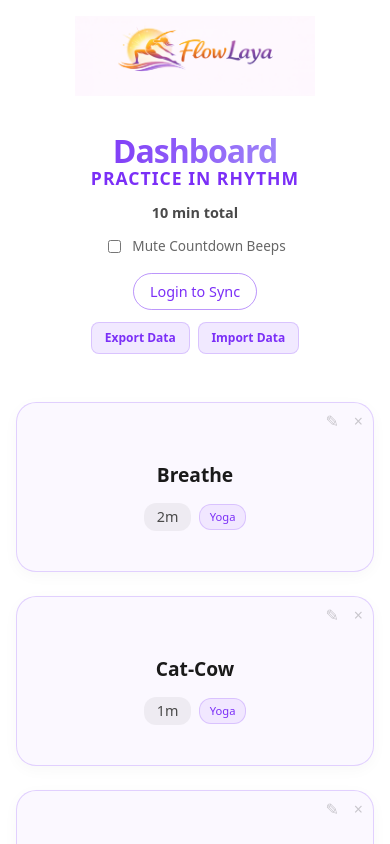
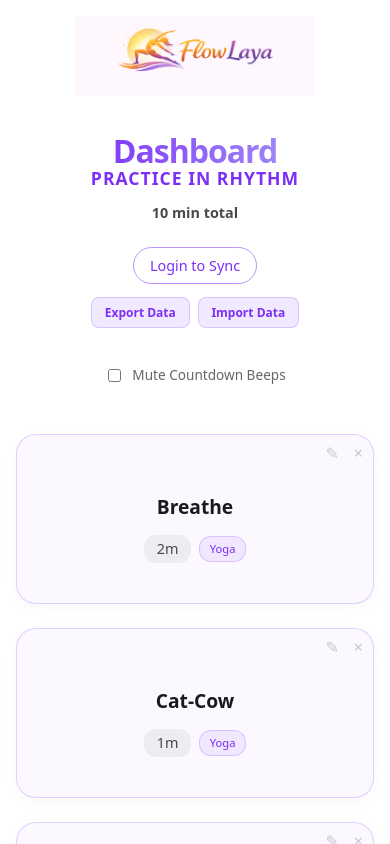
Before and after one commit to cortanext/LayaAbhyasa, a React (Vite) app: page / in a window 390 px wide. Shown: the top 844 px of the page. Built offline with nearby package versions, Linux system fonts and the light colour scheme.

Commit message:
UI: Move profile section above settings on mobile

```diff
--- a/src/App.jsx
+++ b/src/App.jsx
@@ -695,47 +695,8 @@ function App() {
                             <h1 className={styles.title}>Dashboard {isSyncing && <span className={styles.syncing}>◌</span>}</h1>
                             <div className={styles.subtitle}>Practice in rhythm</div>
                             <div className={styles.totalTime}>{totalDurationMinutes} min total</div>
-                            <div className={styles.settingsSection}>
-                                {user && (
-                                    <select
-                                        onChange={(e) => selectTemplate(e.target.value)}
-                                        style={{
-                                            padding: '0.4rem 0.8rem',
-                                            borderRadius: '8px',
-                                            border: '1px solid rgba(123, 47, 247, 0.3)',
-                                            background: 'rgba(123, 47, 247, 0.15)',
-                                            color: '#7b2ff7',
-                                            fontSize: '0.85rem',
-                                            cursor: 'pointer',
-                                            outline: 'none',
-                                            fontWeight: '600'
-                                        }}
-                                        defaultValue=""
-                                    >
-                                        <option value="" disabled>Load Template...</option>
-                                        <option value="custom">My Custom Routine</option>
-                                        <option disabled>──────────</option>
-                                        <option value="15min">15 Minute Quick Session</option>
-                                        <option value="30min">30 Minute Standard Session</option>
-                                        <option value="30min_yoga">30 Minute Yoga Flow</option>
-                                        <option value="45min">45 Minute Extended Session</option>
-                                        <option value="60min">1 Hour Full Practice</option>
-                                    </select>
-                                )}
-                                <label className={styles.settingToggle}>
-                                    <input
-                                        type="checkbox"
-                                        checked={muteBeeps}
-                                        onChange={(e) => {
-                                            const val = e.target.checked;
-                                            setMuteBeeps(val);
-                                            localStorage.setItem('muteBeeps', val);
-                                        }}
-                                    />
-                                    <span>Mute Countdown Beeps</span>
-                                </label>
-                            </div>
                         </div>
+
                         <div className={styles.userControls}>
                             {user ? (() => {
                                 const email = typeof user === 'object' ? user?.email : user;
@@ -797,6 +758,47 @@ function App() {
                                     <input type="file" accept=".json" onChange={handleImport} style={{ display: 'none' }} />
                                 </label>
                             </div>
+                        </div>
+
+                        <div className={styles.settingsSection}>
+                            {user && (
+                                <select
+                                    onChange={(e) => selectTemplate(e.target.value)}
+                                    style={{
+                                        padding: '0.4rem 0.8rem',
+                                        borderRadius: '8px',
+                                        border: '1px solid rgba(123, 47, 247, 0.3)',
+                                        background: 'rgba(123, 47, 247, 0.15)',
+                                        color: '#7b2ff7',
+                                        fontSize: '0.85rem',
+                                        cursor: 'pointer',
+                                        outline: 'none',
+                                        fontWeight: '600'
+                                    }}
+                                    defaultValue=""
+                                >
+                                    <option value="" disabled>Load Template...</option>
+                                    <option value="custom">My Custom Routine</option>
+                                    <option disabled>──────────</option>
+                                    <option value="15min">15 Minute Quick Session</option>
+                                    <option value="30min">30 Minute Standard Session</option>
+                                    <option value="30min_yoga">30 Minute Yoga Flow</option>
+                                    <option value="45min">45 Minute Extended Session</option>
+                                    <option value="60min">1 Hour Full Practice</option>
+                                </select>
+                            )}
+                            <label className={styles.settingToggle}>
+                                <input
+                                    type="checkbox"
+                                    checked={muteBeeps}
+                                    onChange={(e) => {
+                                        const val = e.target.checked;
+                                        setMuteBeeps(val);
+                                        localStorage.setItem('muteBeeps', val);
+                                    }}
+                                />
+                                <span>Mute Countdown Beeps</span>
+                            </label>
                         </div>
                     </header>
 
--- a/src/App.module.css
+++ b/src/App.module.css
@@ -65,6 +65,7 @@
     display: flex;
     align-items: center;
     gap: 2rem;
+    grid-column: 1 / -1;
 }
 
 .settingToggle {
@@ -92,11 +93,11 @@
 }
 
 .header {
-    display: flex;
-    justify-content: space-between;
+    display: grid;
+    grid-template-columns: 1fr auto;
     align-items: flex-start;
     margin-bottom: 2rem;
-    gap: 1rem;
+    gap: 1.5rem;
 }
 
 .userControls {
@@ -547,13 +548,26 @@
 
 @media (max-width: 600px) {
     .header {
-        flex-direction: column !important;
-        align-items: center !important;
+        display: flex;
+        flex-direction: column;
+        align-items: center;
         text-align: center;
     }
 
+    .titleSection {
+        order: 1;
+    }
+
     .userControls {
-        align-items: center !important;
+        order: 2;
+        align-items: center;
+        width: 100%;
+    }
+
+    .settingsSection {
+        order: 3;
+        flex-direction: column;
+        gap: 1rem;
         width: 100%;
     }
 
@@ -563,12 +577,6 @@
 
     .presetGrid {
         grid-template-columns: 1fr !important;
-    }
-
-    .settingsSection {
-        flex-direction: column !important;
-        gap: 1rem !important;
-        width: 100%;
     }
 }
 
```
